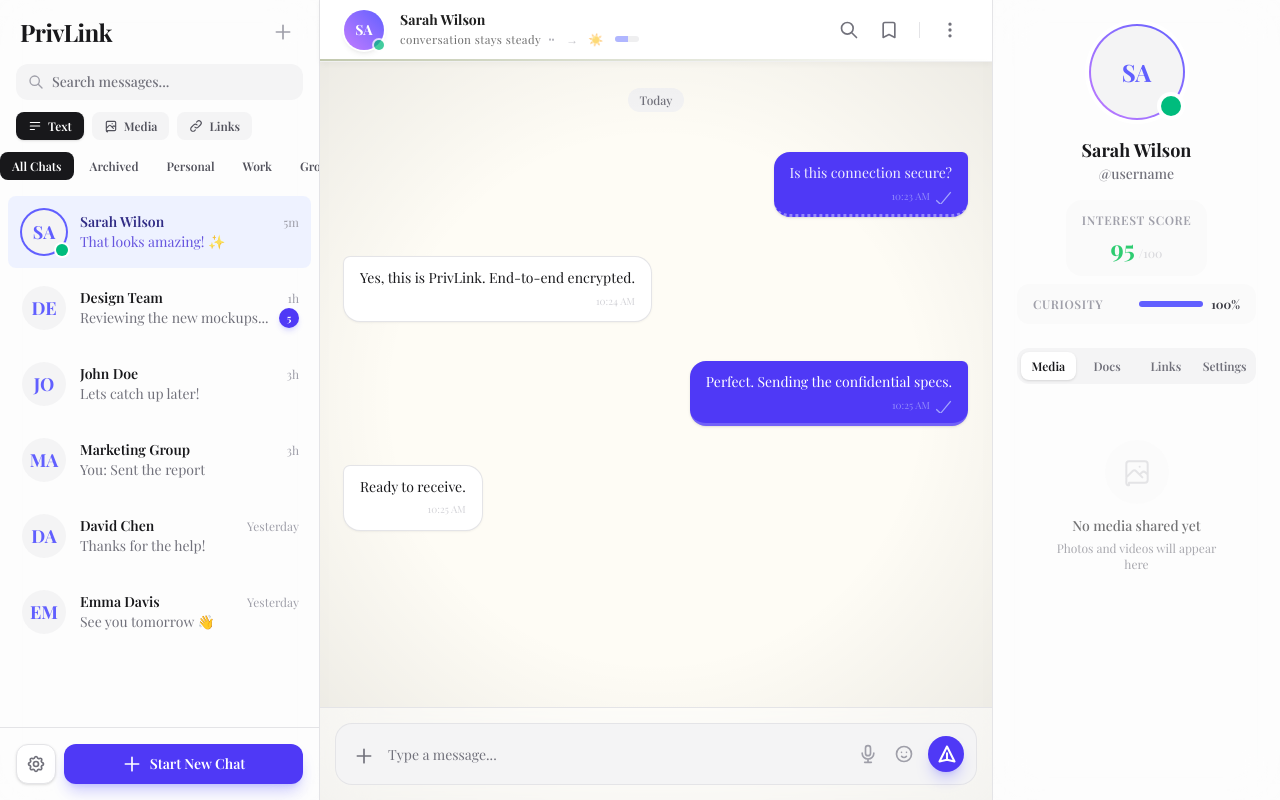
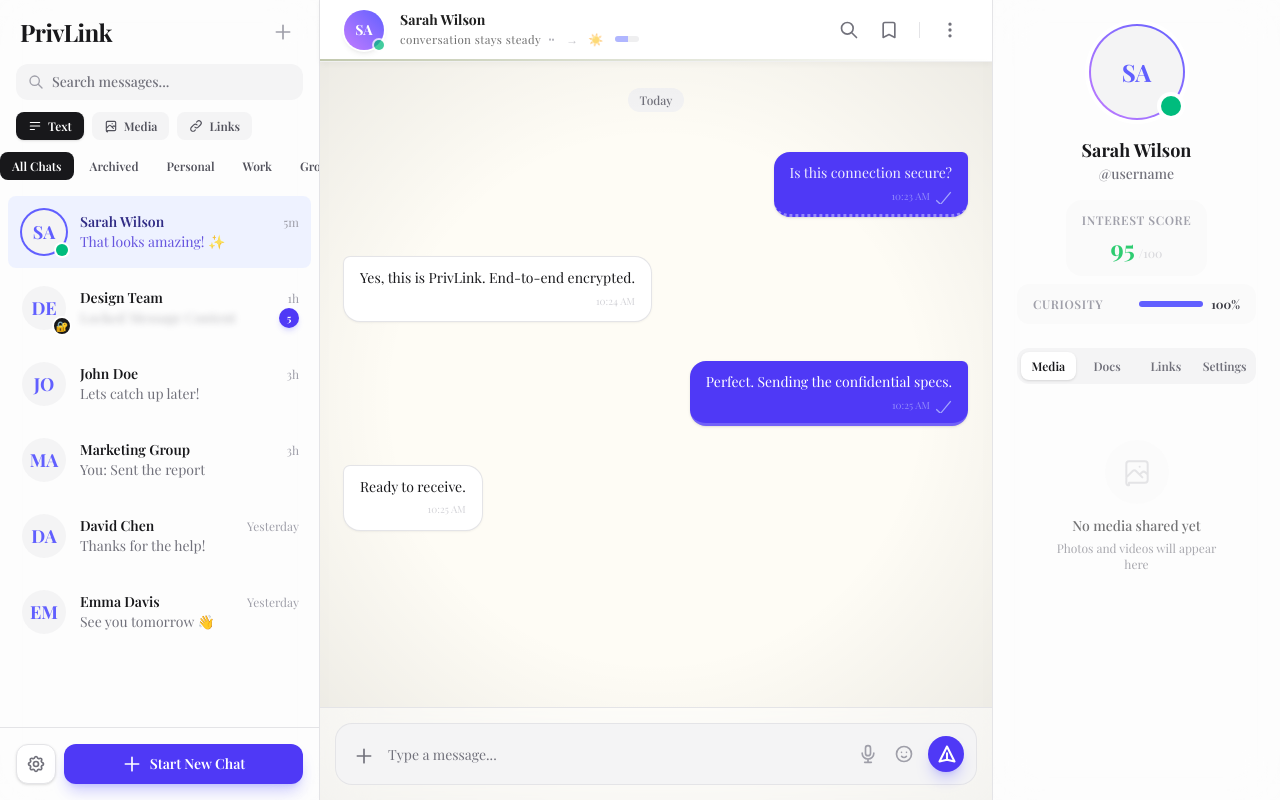
Before and after one commit to gagan2007jadaun/PrivLink, a Next.js app: page / in a window 1280 px wide. Built offline with nearby package versions, Linux system fonts and the light colour scheme; a web font is replaced by a local one.

Commit message:
feat: show blur effect for locked chats in sidebar list

```diff
--- a/src/components/ChatListItem.tsx
+++ b/src/components/ChatListItem.tsx
@@ -61,8 +61,8 @@
           <span className="text-xs text-zinc-400 group-hover:text-zinc-500 dark:text-zinc-500">{time}</span>
         </div>
         <div className="flex items-center justify-between gap-2">
-          <p className={`truncate text-sm ${isActive ? 'text-indigo-700/80 dark:text-indigo-300/70' : 'text-zinc-500 group-hover:text-zinc-600 dark:text-zinc-400'}`}>
-            {lastMessage}
+          <p className={`truncate text-sm ${isActive ? 'text-indigo-700/80 dark:text-indigo-300/70' : 'text-zinc-500 group-hover:text-zinc-600 dark:text-zinc-400'} ${isLocked ? 'blur-[3px] select-none opacity-50' : ''}`}>
+            {isLocked ? 'Locked Message Content' : lastMessage}
           </p>
           {unreadCount > 0 && (
             <span className="flex h-5 min-w-[1.25rem] items-center justify-center rounded-full bg-indigo-600 px-1 text-[10px] font-bold text-white shadow-md shadow-indigo-500/20">
--- a/src/components/Sidebar.tsx
+++ b/src/components/Sidebar.tsx
@@ -173,6 +173,7 @@
                                 isActive={chat.id === activeChatId}
                                 avatarUrl={chat.avatarUrl}
                                 isArchived={chat.isArchived}
+                                isLocked={chat.isLocked}
                                 onArchive={() => onArchiveChat?.(chat.id)}
                                 onDelete={() => onDeleteChat?.(chat.id)}
                             />
```
